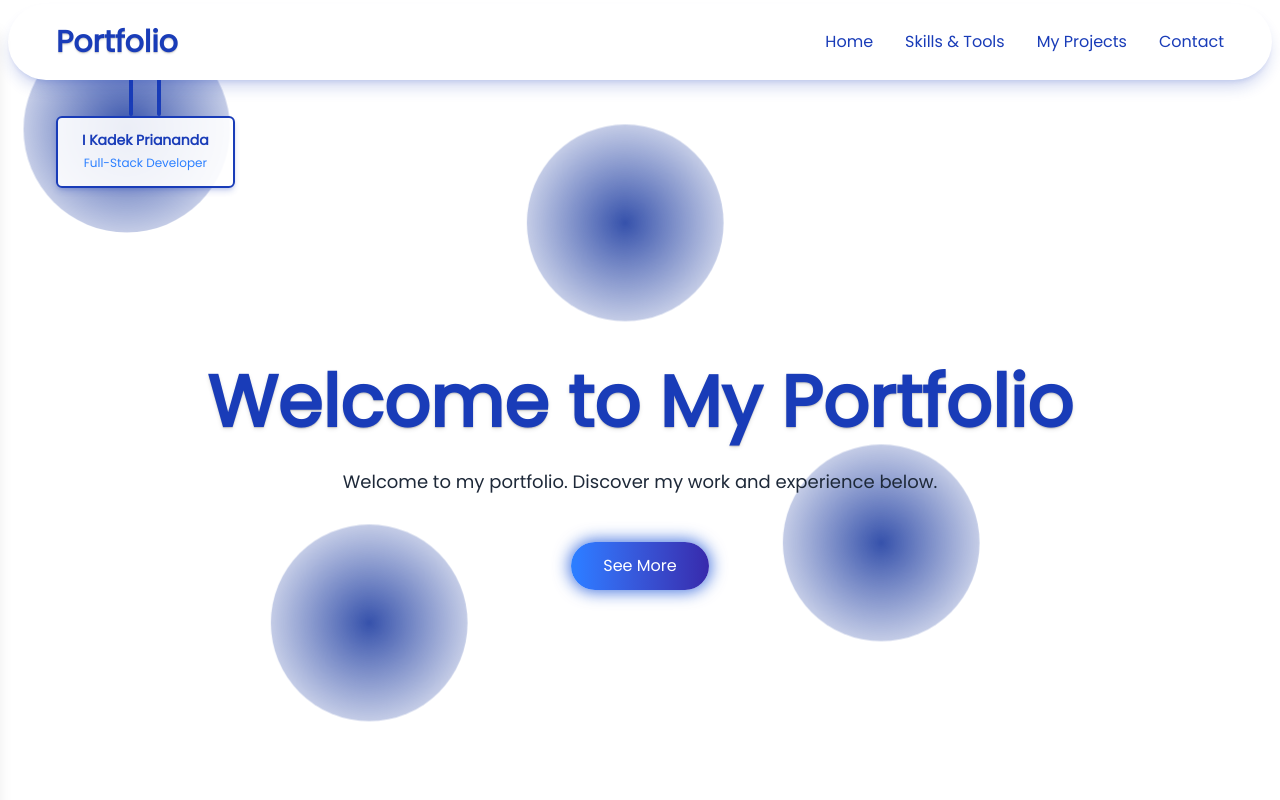
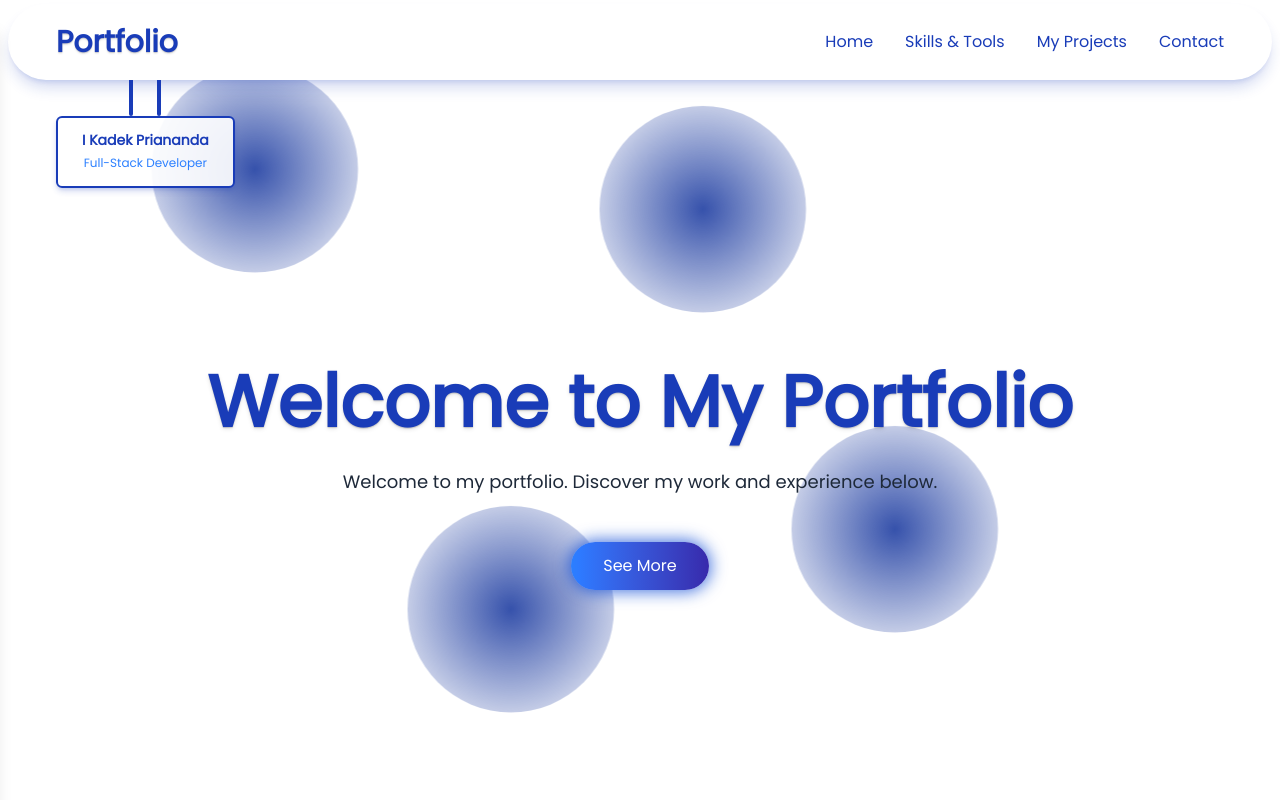
Before and after one commit to Priananda/portofolio, a Vue app: page / in a window 1280 px wide. Shown: the top 800 px of the page. Built offline with nearby package versions, Linux system fonts and the light colour scheme.

Commit message:
update buble

```diff
--- a/src/components/Section1.vue
+++ b/src/components/Section1.vue
@@ -194,9 +194,9 @@ const downloadCV = () => {
   >
     <div class="absolute inset-0 z-5">
       <div class="bubble-section1"></div>
-      <div class="bubble-section1 bubble-delay-2000"></div>
-      <div class="bubble-section1 bubble-delay-4000"></div>
-      <div class="bubble-section1 bubble-delay-6000"></div>
+      <div class="bubble-section1"></div>
+      <div class="bubble-section1"></div>
+      <div class="bubble-section1"></div>
     </div>
 
     <h1
@@ -525,7 +525,7 @@ const downloadCV = () => {
   </section>
 
   <!-- Section 6 Modal  -->
-  <section>
+  <section class="container mx-auto">
     <transition
       enter-active-class="transition transform duration-300"
       enter-from-class="opacity-0 translate-y-full"
@@ -536,12 +536,12 @@ const downloadCV = () => {
     >
       <div
         v-if="selectedCard"
-        class="fixed inset-0 bg-black/20 flex items-center justify-center z-50"
+        class="fixed inset-0 px-3 bg-black/20 flex items-center justify-center z-50"
       >
         <div
           class="relative bg-white w-full max-w-xl max-h-[70vh] rounded-xl shadow-md shadow-blue-800/20 overflow-hidden"
         >
-          <div class="px-9 py-10 overflow-y-auto max-h-[70vh] text-justify hide-scrollbar-to-modal">
+          <div class="px-9 py-14 overflow-y-auto max-h-[70vh] text-justify hide-scrollbar-to-modal">
             <h2 class="text-lg font-bold mb-4">{{ selectedCard.title }}</h2>
             <p class="text-md text-gray-800 leading-relaxed">
               {{ selectedCard.fullDescription }}
@@ -570,7 +570,7 @@ const downloadCV = () => {
   </section>
 
   <!-- Section 7 name  -->
-  <section>
+  <section class="container">
     <div class="fixed top-[80px] left-5 md:left-10 lg:left-14 flex flex-col items-center z-10">
       <div class="flex gap-6">
         <div class="w-1 h-9 bg-blue-800 rounded-b"></div>
@@ -600,10 +600,7 @@ const downloadCV = () => {
   height: 180px;
   border-radius: 50%;
 }
-.bubble-section1:nth-child(2) {
-  left: 20%;
-  top: 60%;
-}
+
 @keyframes bubble {
   0% {
     transform: translateY(0) translateX(0) scale(1);
@@ -615,23 +612,34 @@ const downloadCV = () => {
     transform: translateY(0) translateX(0) scale(1);
   }
 }
-.bubble-delay-2000,
-.bubble-delay-4000,
-.bubble-delay-6000 {
-  animation-delay: 4s;
-}
 
 /* Mobile */
+.bubble-section1:nth-child(1) {
+  left: 1%;
+  top: 5%;
+}
+.bubble-section1:nth-child(2) {
+  left: 15%;
+  top: 60%;
+}
 .bubble-section1:nth-child(3) {
-  left: 40%;
-  top: 8%;
+  left: 18%;
+  top: 12%;
 }
 .bubble-section1:nth-child(4) {
-  left: 40%;
-  top: 80%;
+  left: 5%;
+  top: 70%;
 }
 /* Tablet */
 @media (min-width: 800px) and (max-width: 1023px) {
+  .bubble-section1:nth-child(1) {
+    left: 10%;
+    top: 5%;
+  }
+  .bubble-section1:nth-child(2) {
+    left: 20%;
+    top: 60%;
+  }
   .bubble-section1:nth-child(3) {
     left: 45%;
     top: 10%;
@@ -643,8 +651,16 @@ const downloadCV = () => {
 }
 /* Laptop / Desktop */
 @media (min-width: 1024px) {
+  .bubble-section1:nth-child(1) {
+    left: 10%;
+    top: 5%;
+  }
+  .bubble-section1:nth-child(2) {
+    left: 30%;
+    top: 60%;
+  }
   .bubble-section1:nth-child(3) {
-    left: 40%;
+    left: 45%;
     top: 10%;
   }
   .bubble-section1:nth-child(4) {
```
